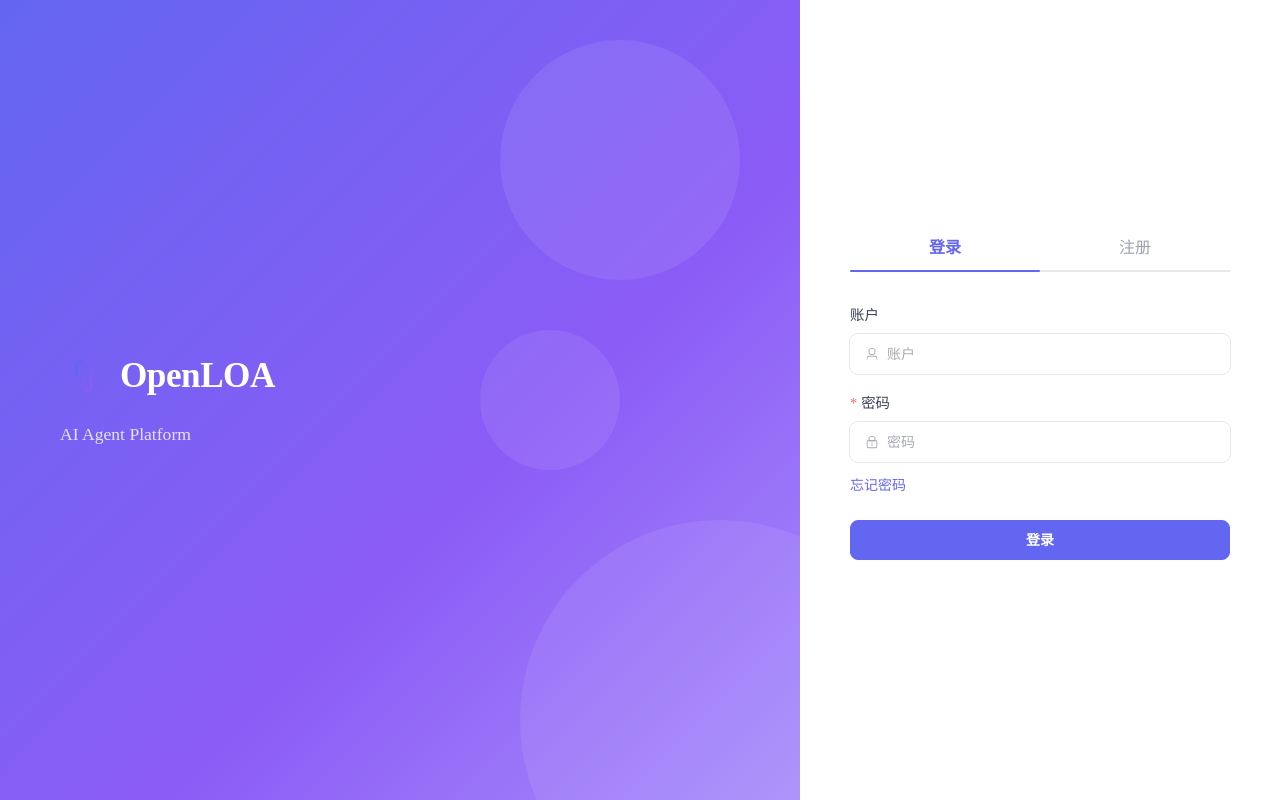
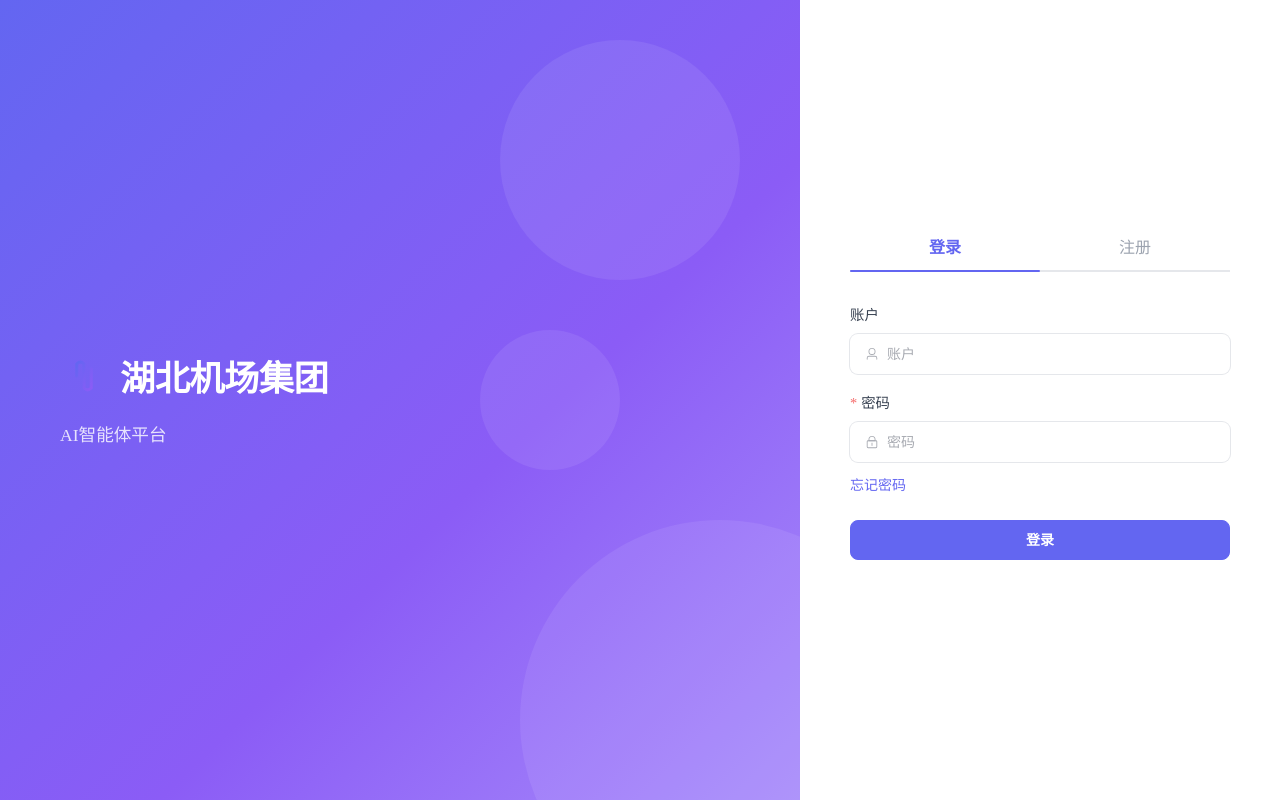
Before and after one commit to JustMeStudio/OpenLOA_web, a Vue app: page /#/auth in a window 1280 px wide. Built offline with nearby package versions, Linux system fonts and the light colour scheme.

Commit message:
update logo and brand name

```diff
--- a/src/views/AuthView.vue
+++ b/src/views/AuthView.vue
@@ -14,9 +14,9 @@
             <path d="M14 20 L14 10 Q17 7 20 10 L20 30 Q23 33 26 30 L26 14" stroke="url(#aLogoGrad)" stroke-width="2.5" stroke-linecap="round" fill="none"/>
             <path d="M26 14 L32 14" stroke="url(#aLogoGrad)" stroke-width="2.5" stroke-linecap="round"/>
           </svg>
-          <span class="brand-name">OpenLOA</span>
+          <span class="brand-name">湖北机场集团</span>
         </div>
-        <p class="brand-tagline">AI Agent Platform</p>
+        <p class="brand-tagline">AI智能体平台</p>
       </div>
       <div class="left-decoration">
         <div class="deco-circle deco-c1"></div>
```
Also changed, not shown: public/logo.png.
